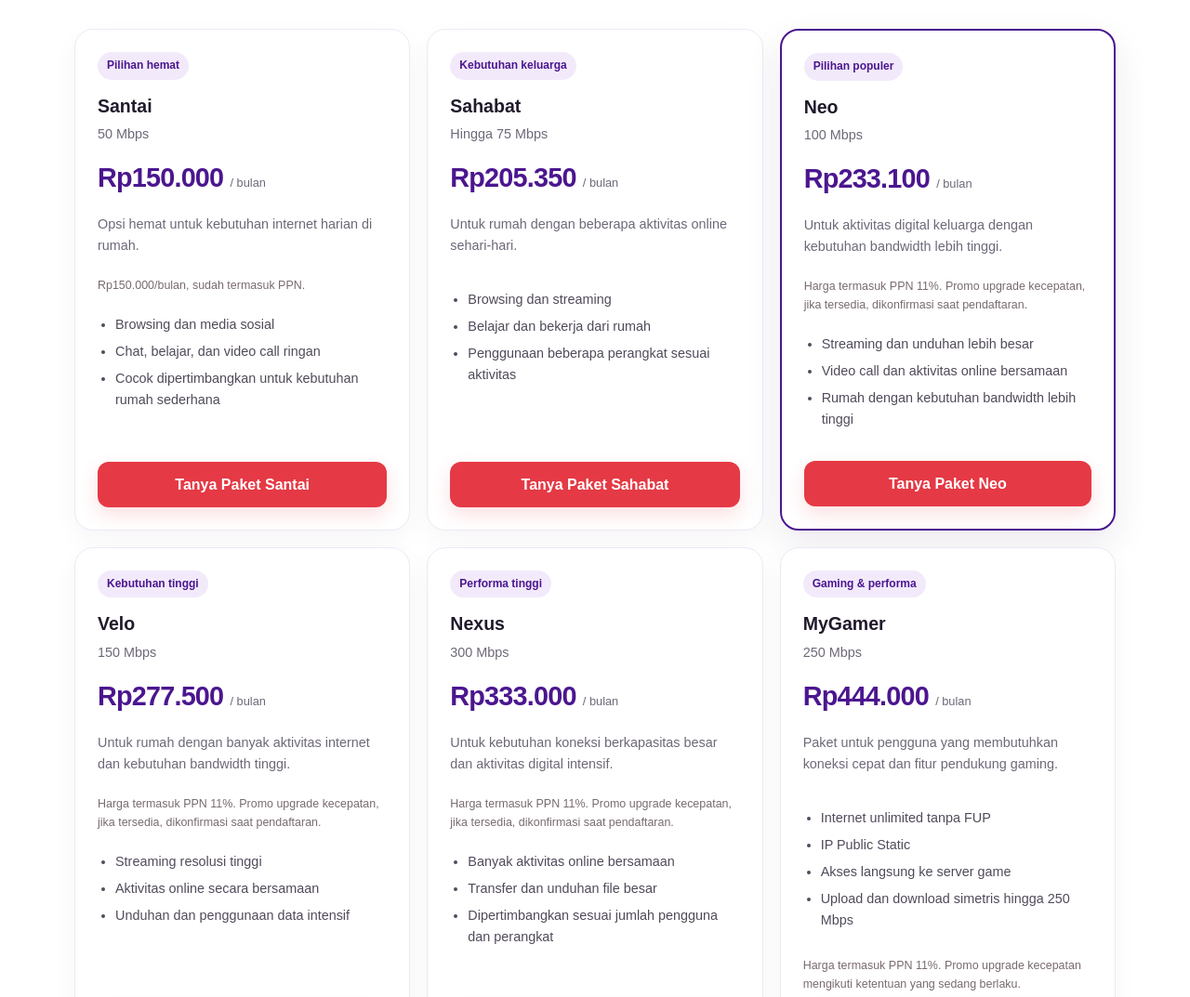
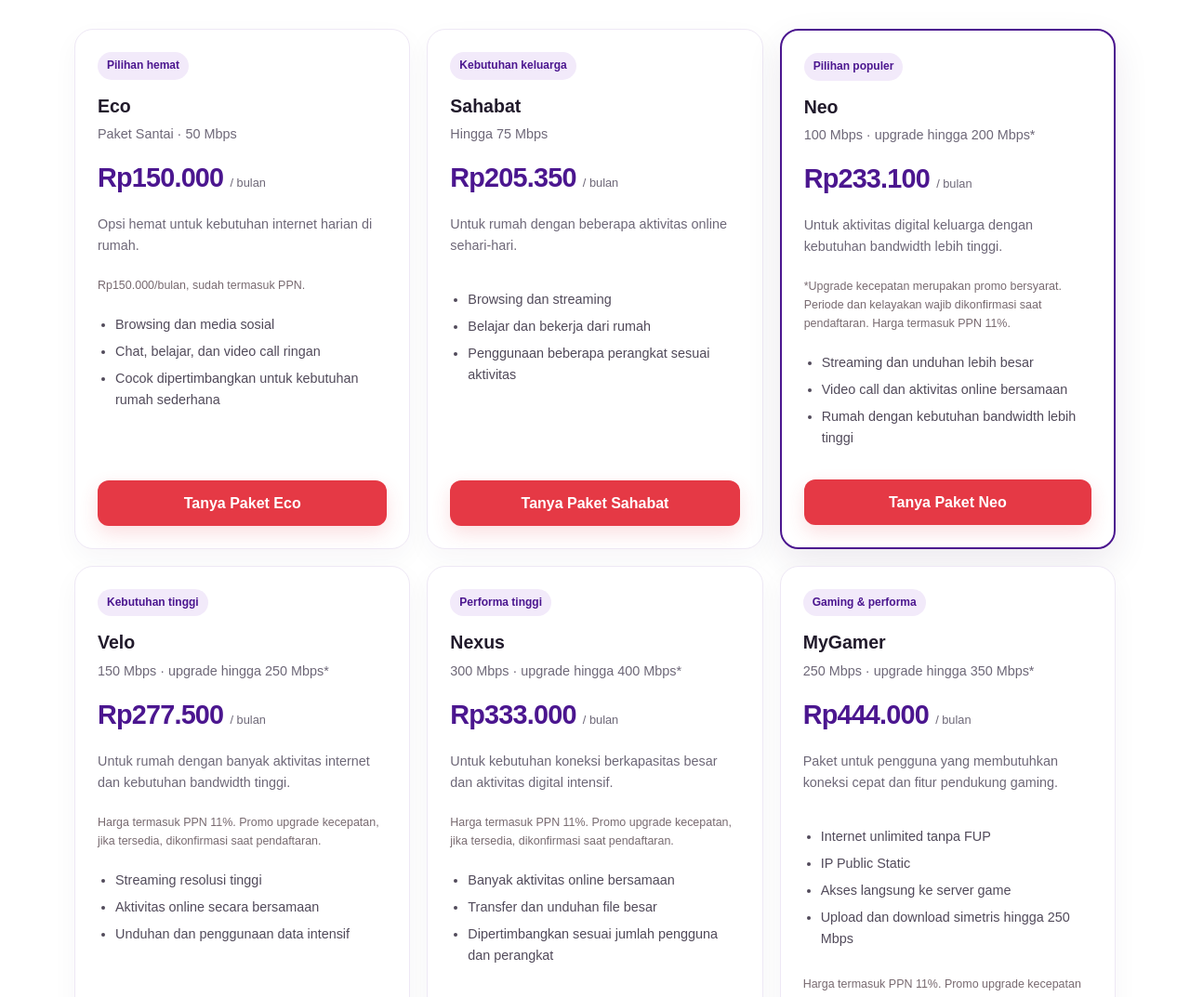
Before and after one commit to faiz098/myrepublic-kendal, a plain HTML site: page index.html in a window 1280 px wide. Shown: the part 1143-2216 px from the top of the page at 93% size. Drawn offline with Linux system fonts and the light colour scheme.

Commit message:
Rapikan nama Eco dan detail kecepatan katalog

```diff
--- a/index.html
+++ b/index.html
@@ -411,8 +411,8 @@
         <div class="cards">
           <article class="card">
             <span class="tag">Pilihan hemat</span>
-            <h3>Santai</h3>
-            <div class="speed-label">50 Mbps</div>
+            <h3>Eco</h3>
+            <div class="speed-label">Paket Santai · 50 Mbps</div>
             <div class="price">Rp150.000 <small>/ bulan</small></div>
             <p>Opsi hemat untuk kebutuhan internet harian di rumah.</p>
             <span class="fine-print">Rp150.000/bulan, sudah termasuk PPN.</span>
@@ -421,7 +421,7 @@
               <li>Chat, belajar, dan video call ringan</li>
               <li>Cocok dipertimbangkan untuk kebutuhan rumah sederhana</li>
             </ul>
-            <a class="btn" href="https://wa.me/6287880767154?text=Halo%20Faizudin%2C%20saya%20ingin%20tanya%20paket%20Santai%2050%20Mbps." target="_blank" rel="noopener">Tanya Paket Santai</a>
+            <a class="btn" href="https://wa.me/6287880767154?text=Halo%20Faizudin%2C%20saya%20ingin%20tanya%20paket%20Eco%20(Santai)%2050%20Mbps." target="_blank" rel="noopener">Tanya Paket Eco</a>
           </article>
 
           <article class="card">
@@ -441,10 +441,10 @@
           <article class="card featured">
             <span class="tag">Pilihan populer</span>
             <h3>Neo</h3>
-            <div class="speed-label">100 Mbps</div>
+            <div class="speed-label">100 Mbps · upgrade hingga 200 Mbps*</div>
             <div class="price">Rp233.100 <small>/ bulan</small></div>
             <p>Untuk aktivitas digital keluarga dengan kebutuhan bandwidth lebih tinggi.</p>
-            <span class="fine-print">Harga termasuk PPN 11%. Promo upgrade kecepatan, jika tersedia, dikonfirmasi saat pendaftaran.</span>
+            <span class="fine-print">*Upgrade kecepatan merupakan promo bersyarat. Periode dan kelayakan wajib dikonfirmasi saat pendaftaran. Harga termasuk PPN 11%.</span>
             <ul>
               <li>Streaming dan unduhan lebih besar</li>
               <li>Video call dan aktivitas online bersamaan</li>
@@ -456,7 +456,7 @@
           <article class="card">
             <span class="tag">Kebutuhan tinggi</span>
             <h3>Velo</h3>
-            <div class="speed-label">150 Mbps</div>
+            <div class="speed-label">150 Mbps · upgrade hingga 250 Mbps*</div>
             <div class="price">Rp277.500 <small>/ bulan</small></div>
             <p>Untuk rumah dengan banyak aktivitas internet dan kebutuhan bandwidth tinggi.</p>
             <span class="fine-print">Harga termasuk PPN 11%. Promo upgrade kecepatan, jika tersedia, dikonfirmasi saat pendaftaran.</span>
@@ -471,7 +471,7 @@
           <article class="card">
             <span class="tag">Performa tinggi</span>
             <h3>Nexus</h3>
-            <div class="speed-label">300 Mbps</div>
+            <div class="speed-label">300 Mbps · upgrade hingga 400 Mbps*</div>
             <div class="price">Rp333.000 <small>/ bulan</small></div>
             <p>Untuk kebutuhan koneksi berkapasitas besar dan aktivitas digital intensif.</p>
             <span class="fine-print">Harga termasuk PPN 11%. Promo upgrade kecepatan, jika tersedia, dikonfirmasi saat pendaftaran.</span>
@@ -487,7 +487,7 @@
           <article class="card">
             <span class="tag">Gaming & performa</span>
             <h3>MyGamer</h3>
-            <div class="speed-label">250 Mbps</div>
+            <div class="speed-label">250 Mbps · upgrade hingga 350 Mbps*</div>
             <div class="price">Rp444.000 <small>/ bulan</small></div>
             <p>Paket untuk pengguna yang membutuhkan koneksi cepat dan fitur pendukung gaming.</p>
             <ul><li>Internet unlimited tanpa FUP</li><li>IP Public Static</li><li>Akses langsung ke server game</li><li>Upload dan download simetris hingga 250 Mbps</li></ul>
@@ -498,7 +498,7 @@
             <span class="tag">Kecepatan tinggi</span><h3>Prime</h3>
             <div class="speed-label">500 Mbps</div><div class="price">Rp555.000 <small>/ bulan</small></div>
             <p>Untuk rumah dengan banyak perangkat dan aktivitas online yang intensif.</p>
-            <ul><li>Internet unlimited tanpa FUP</li><li>Upload dan download simetris hingga 500 Mbps</li><li>Ideal untuk kebutuhan hingga 15 perangkat</li></ul>
+            <ul><li>Internet unlimited tanpa FUP</li><li>Upload dan download simetris hingga 500 Mbps</li><li>Ideal untuk 1–15 perangkat</li></ul>
             <span class="fine-print">Harga termasuk PPN 11%.</span>
             <a class="btn" href="https://wa.me/6287880767154?text=Halo%20Faizudin%2C%20saya%20ingin%20tanya%20paket%20Prime%20500%20Mbps." target="_blank" rel="noopener">Tanya Paket Prime</a>
           </article>
@@ -530,7 +530,7 @@
             <a class="btn" href="https://wa.me/6287880767154?text=Halo%20Faizudin%2C%20tolong%20bantu%20rekomendasikan%20paket%20MyRepublic%20sesuai%20kebutuhan%20saya." target="_blank" rel="noopener">Minta Rekomendasi</a>
           </article>
         </div>
-        <p class="note">Harga paket resmi mengikuti daftar cabang Kendal dan sudah termasuk PPN 11%. Paket Eco dipertahankan sesuai informasi penjualan lokal. Paket Wonder dan Ultra serta promo upgrade hanya tersedia di area/ketentuan tertentu. Konfirmasi harga, cakupan, dan promo aktif sebelum pendaftaran. Kecepatan aktual melalui WiFi dapat dipengaruhi perangkat, jarak, penghalang, interferensi, dan kondisi jaringan.</p>
+        <p class="note">Harga paket Neo, Velo, Nexus, MyGamer, Prime, Wonder, dan Ultra mengikuti katalog cabang dan sudah termasuk PPN 11%. Kecepatan kedua yang ditampilkan pada Neo, Velo, Nexus, dan MyGamer adalah kecepatan upgrade promo, bukan kecepatan dasar. Paket Eco dipertahankan sesuai informasi penjualan lokal. Konfirmasi harga, cakupan, dan promo aktif sebelum pendaftaran. Kecepatan aktual melalui WiFi dapat dipengaruhi perangkat, jarak, penghalang, interferensi, dan kondisi jaringan.</p>
       </div>
     </section>
 
```
